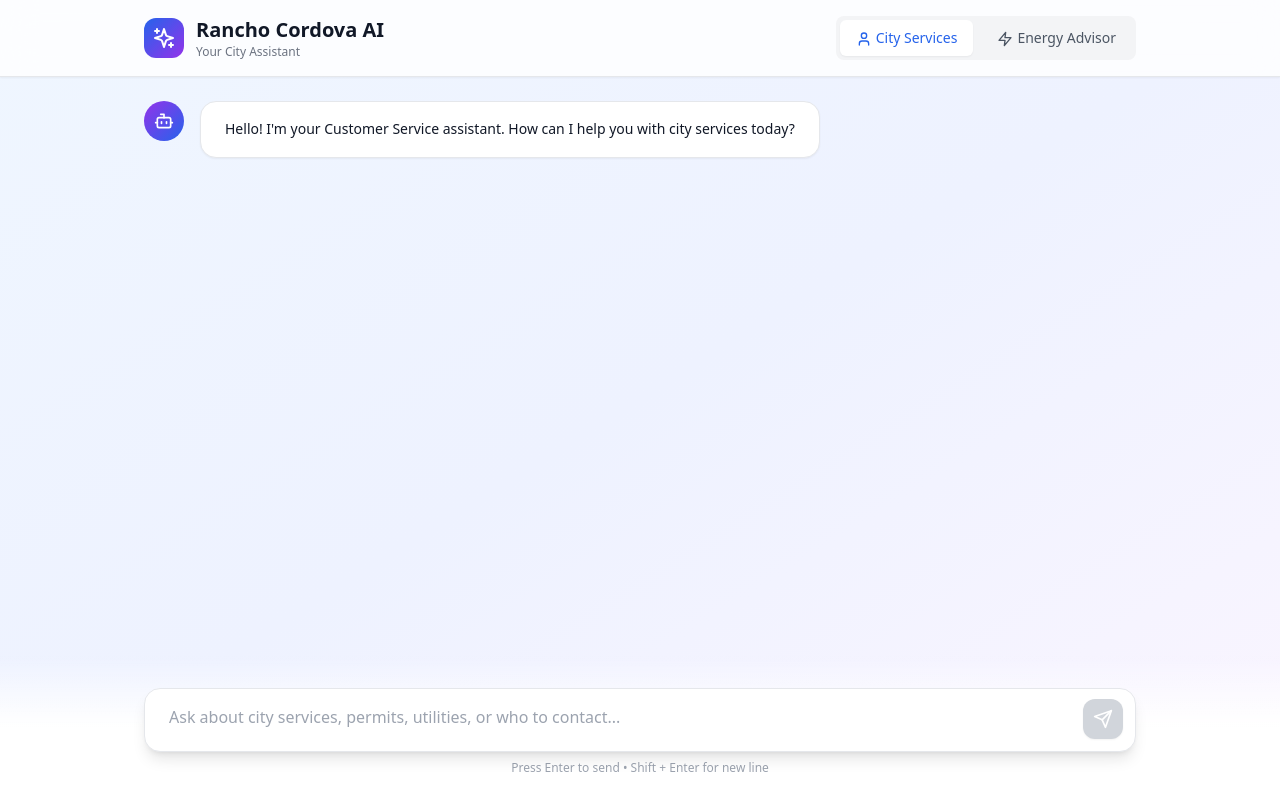
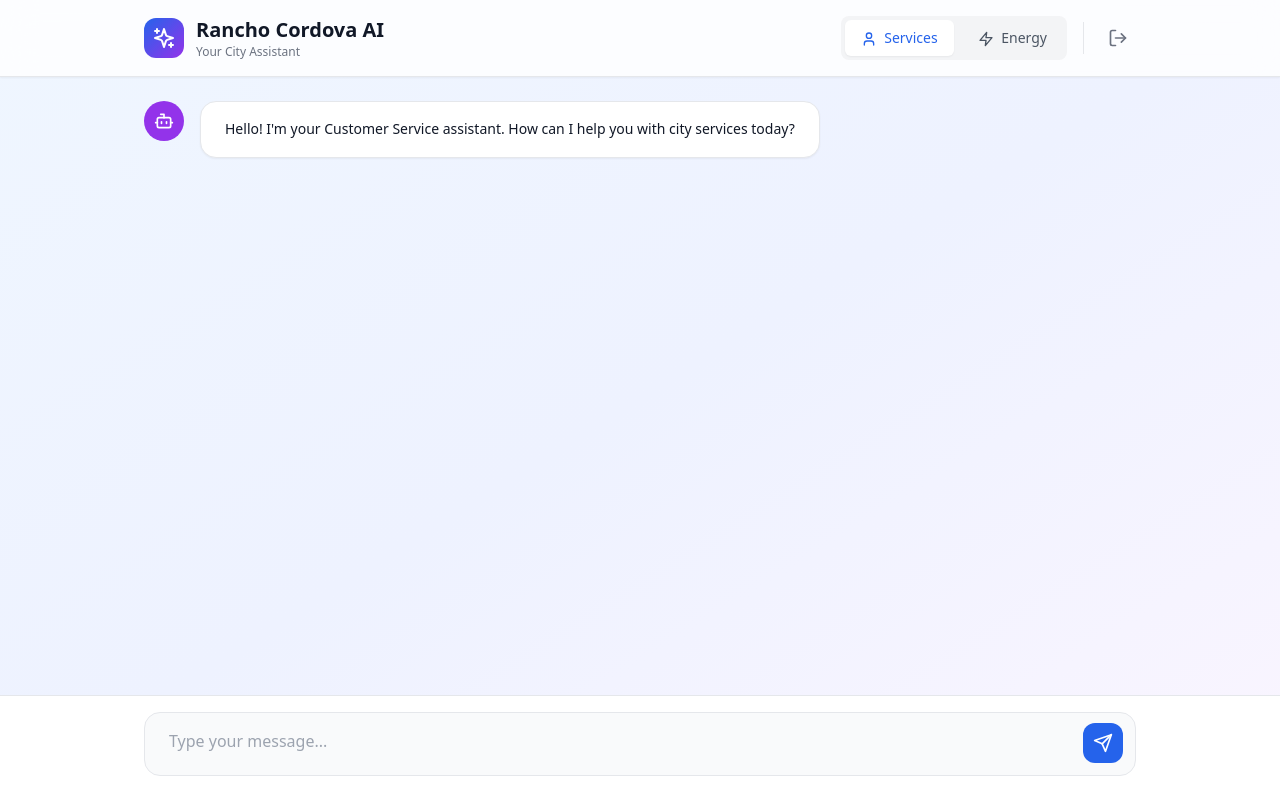
Before and after one commit to Ruthwik2610/Rancho_Cordova-AI, a Next.js app: page / in a window 1280 px wide. Built offline with nearby package versions, Linux system fonts and the light colour scheme; sample sign-in values are in the browser's storage.

Commit message:
Update page.tsx

```diff
--- a/app/page.tsx
+++ b/app/page.tsx
@@ -1,7 +1,8 @@
 'use client';
 
 import { useState, useRef, useEffect } from 'react';
-import { Send, Zap, User, Bot, Sparkles, AlertCircle, CheckCircle } from 'lucide-react';
+import { useRouter } from 'next/navigation';
+import { Send, Zap, User, Bot, Sparkles, AlertCircle, CheckCircle, LogOut } from 'lucide-react';
 import { motion, AnimatePresence } from 'framer-motion';
 import {
   Chart as ChartJS,
@@ -18,18 +19,7 @@ import {
 } from 'chart.js';
 import { Line, Bar, Pie, Doughnut } from 'react-chartjs-2';
 
-// Register Chart.js components
-ChartJS.register(
-  CategoryScale,
-  LinearScale,
-  PointElement,
-  LineElement,
-  BarElement,
-  ArcElement,
-  Title,
-  Tooltip,
-  Legend
-);
+ChartJS.register(CategoryScale, LinearScale, PointElement, LineElement, BarElement, ArcElement, Title, Tooltip, Legend);
 
 interface ChartDataset {
   label: string;
@@ -63,6 +53,7 @@ interface Message {
 type AgentType = 'customer' | 'energy';
 
 export default function Home() {
+  const router = useRouter();
   const [messages, setMessages] = useState<Message[]>([]);
   const [input, setInput] = useState('');
   const [loading, setLoading] = useState(false);
@@ -70,6 +61,16 @@ export default function Home() {
   const [error, setError] = useState<string | null>(null);
   const messagesEndRef = useRef<HTMLDivElement>(null);
   const inputRef = useRef<HTMLTextAreaElement>(null);
+
+  useEffect(() => {
+    const isAuthenticated = localStorage.getItem('isAuthenticated');
+    if (!isAuthenticated) router.push('/login');
+  }, [router]);
+
+  const handleLogout = () => {
+    localStorage.removeItem('isAuthenticated');
+    router.push('/login');
+  };
 
   const scrollToBottom = () => {
     messagesEndRef.current?.scrollIntoView({ behavior: 'smooth' });
@@ -80,7 +81,6 @@ export default function Home() {
   }, [messages]);
 
   useEffect(() => {
-    // Welcome message
     setMessages([{
       id: '0',
       role: 'assistant',
@@ -105,22 +105,31 @@ export default function Home() {
     setLoading(true);
     setError(null);
 
-    try {
+    // RETRY LOGIC
+    const fetchWithRetry = async (attempt = 1): Promise<any> => {
       const res = await fetch('/api/chat', {
         method: 'POST',
         headers: { 'Content-Type': 'application/json' },
-        body: JSON.stringify({
-          message: userMessage.content,
-          agentType
-        })
+        body: JSON.stringify({ message: userMessage.content, agentType })
       });
 
-      const data = await res.json();
+      if (res.status === 503) {
+        if (attempt > 10) throw new Error("Server is busy. Please try again later.");
+        setError(`Waking up AI Brain... (Attempt ${attempt}/5)`);
+        await new Promise(resolve => setTimeout(resolve, 5000));
+        return fetchWithRetry(attempt + 1);
+      }
 
       if (!res.ok) {
+        const data = await res.json();
         throw new Error(data.error || `Server error: ${res.status}`);
       }
 
+      return res.json();
+    };
+
+    try {
+      const data = await fetchWithRetry();
       const assistantMessage: Message = {
         id: (Date.now() + 1).toString(),
         role: 'assistant',
@@ -128,17 +137,16 @@ export default function Home() {
         chartData: data.chartData,
         sources: data.sources
       };
-
       setMessages(prev => [...prev, assistantMessage]);
+      setError(null);
     } catch (error: unknown) {
       console.error('Error:', error);
       const errorMessage = error instanceof Error ? error.message : 'An error occurred';
       setError(errorMessage);
-
       const errorMsg: Message = {
         id: (Date.now() + 1).toString(),
         role: 'assistant',
-        content: `I apologize, but I encountered an error. Please try again or contact support if the issue persists.`
+        content: `I apologize, but I encountered an error: ${errorMessage}`
       };
       setMessages(prev => [...prev, errorMsg]);
     } finally {
@@ -163,14 +171,7 @@ export default function Home() {
         title: { display: true, text: chartData.title },
       },
     };
-
-    const ChartComponents = {
-      line: Line,
-      bar: Bar,
-      pie: Pie,
-      doughnut: Doughnut,
-    };
-
+    const ChartComponents = { line: Line, bar: Bar, pie: Pie, doughnut: Doughnut };
     const ChartComponent = ChartComponents[chartData.chartType];
 
     return (
@@ -184,7 +185,6 @@ export default function Home() {
 
   return (
     <div className="min-h-screen bg-gradient-to-br from-blue-50 via-indigo-50 to-purple-50">
-      {/* Header */}
       <header className="sticky top-0 z-50 bg-white/80 backdrop-blur-lg border-b border-gray-200 shadow-sm">
         <div className="max-w-5xl mx-auto px-4 py-4">
           <div className="flex items-center justify-between">
@@ -197,123 +197,52 @@ export default function Home() {
                 <p className="text-xs text-gray-500">Your City Assistant</p>
               </div>
             </div>
-
-            {/* Agent Selector */}
-            <div className="flex gap-2 bg-gray-100 p-1 rounded-lg">
-              <button
-                onClick={() => setAgentType('customer')}
-                className={`px-4 py-2 rounded-md text-sm font-medium transition-all ${
-                  agentType === 'customer'
-                    ? 'bg-white text-blue-600 shadow-sm'
-                    : 'text-gray-600 hover:text-gray-900'
-                }`}
-              >
-                <User className="w-4 h-4 inline mr-1" />
-                City Services
-              </button>
-              <button
-                onClick={() => setAgentType('energy')}
-                className={`px-4 py-2 rounded-md text-sm font-medium transition-all ${
-                  agentType === 'energy'
-                    ? 'bg-white text-green-600 shadow-sm'
-                    : 'text-gray-600 hover:text-gray-900'
-                }`}
-              >
-                <Zap className="w-4 h-4 inline mr-1" />
-                Energy Advisor
+            <div className="flex items-center gap-3">
+              <div className="flex gap-2 bg-gray-100 p-1 rounded-lg">
+                <button onClick={() => setAgentType('customer')} className={`px-4 py-2 rounded-md text-sm font-medium transition-all ${agentType === 'customer' ? 'bg-white text-blue-600 shadow-sm' : 'text-gray-600 hover:text-gray-900'}`}>
+                  <User className="w-4 h-4 inline mr-1" /> Services
+                </button>
+                <button onClick={() => setAgentType('energy')} className={`px-4 py-2 rounded-md text-sm font-medium transition-all ${agentType === 'energy' ? 'bg-white text-green-600 shadow-sm' : 'text-gray-600 hover:text-gray-900'}`}>
+                  <Zap className="w-4 h-4 inline mr-1" /> Energy
+                </button>
+              </div>
+              <div className="h-8 w-px bg-gray-200 mx-1"></div>
+              <button onClick={handleLogout} className="p-2 text-gray-500 hover:text-red-600 hover:bg-red-50 rounded-lg transition-colors" title="Sign Out">
+                <LogOut className="w-5 h-5" />
               </button>
             </div>
           </div>
         </div>
       </header>
 
-      {/* Error Banner */}
       <AnimatePresence>
         {error && (
-          <motion.div
-            initial={{ opacity: 0, y: -20 }}
-            animate={{ opacity: 1, y: 0 }}
-            exit={{ opacity: 0, y: -20 }}
-            className="max-w-5xl mx-auto px-4 pt-4"
-          >
-            <div className="bg-red-50 border border-red-200 rounded-lg p-3 flex items-center gap-2">
-              <AlertCircle className="w-5 h-5 text-red-500 flex-shrink-0" />
-              <p className="text-sm text-red-700">{error}</p>
-              <button
-                onClick={() => setError(null)}
-                className="ml-auto text-red-500 hover:text-red-700 text-xl"
-              >
-                ×
-              </button>
+          <motion.div initial={{ opacity: 0, y: -20 }} animate={{ opacity: 1, y: 0 }} exit={{ opacity: 0, y: -20 }} className="max-w-5xl mx-auto px-4 pt-4">
+            <div className="bg-blue-50 border border-blue-200 rounded-lg p-3 flex items-center gap-2">
+              <div className="w-4 h-4 border-2 border-blue-500 border-t-transparent rounded-full animate-spin"></div>
+              <p className="text-sm text-blue-700">{error}</p>
             </div>
           </motion.div>
         )}
       </AnimatePresence>
 
-      {/* Chat Messages */}
       <main className="max-w-5xl mx-auto px-4 py-6 pb-32">
         <div className="space-y-6">
           <AnimatePresence initial={false}>
             {messages.map((msg) => (
-              <motion.div
-                key={msg.id}
-                initial={{ opacity: 0, y: 20 }}
-                animate={{ opacity: 1, y: 0 }}
-                exit={{ opacity: 0, scale: 0.95 }}
-                transition={{ duration: 0.3 }}
-                className={`flex gap-4 ${msg.role === 'user' ? 'flex-row-reverse' : ''}`}
-              >
-                {/* Avatar */}
-                <div className={`flex-shrink-0 w-10 h-10 rounded-full flex items-center justify-center ${
-                  msg.role === 'user'
-                    ? 'bg-blue-600'
-                    : agentType === 'energy'
-                    ? 'bg-gradient-to-br from-green-600 to-emerald-600'
-                    : 'bg-gradient-to-br from-purple-600 to-blue-600'
-                }`}>
-                  {msg.role === 'user' ? (
-                    <User className="w-5 h-5 text-white" />
-                  ) : agentType === 'energy' ? (
-                    <Zap className="w-5 h-5 text-white" />
-                  ) : (
-                    <Bot className="w-5 h-5 text-white" />
-                  )}
+              <motion.div key={msg.id} initial={{ opacity: 0, y: 20 }} animate={{ opacity: 1, y: 0 }} className={`flex gap-4 ${msg.role === 'user' ? 'flex-row-reverse' : ''}`}>
+                <div className={`flex-shrink-0 w-10 h-10 rounded-full flex items-center justify-center ${msg.role === 'user' ? 'bg-blue-600' : agentType === 'energy' ? 'bg-green-600' : 'bg-purple-600'}`}>
+                  {msg.role === 'user' ? <User className="w-5 h-5 text-white" /> : <Bot className="w-5 h-5 text-white" />}
                 </div>
-
-                {/* Message Content */}
                 <div className={`flex-1 max-w-3xl ${msg.role === 'user' ? 'text-right' : ''}`}>
-                  <div
-                    className={`inline-block px-6 py-4 rounded-2xl shadow-sm ${
-                      msg.role === 'user'
-                        ? 'bg-blue-600 text-white'
-                        : 'bg-white text-gray-900 border border-gray-200'
-                    }`}
-                  >
+                  <div className={`inline-block px-6 py-4 rounded-2xl shadow-sm ${msg.role === 'user' ? 'bg-blue-600 text-white' : 'bg-white text-gray-900 border border-gray-200'}`}>
                     <p className="text-sm leading-relaxed whitespace-pre-wrap">{msg.content}</p>
                   </div>
-
-                  {/* Chart Visualization */}
-                  {msg.chartData && msg.role === 'assistant' && (
-                    <motion.div
-                      initial={{ opacity: 0, scale: 0.95 }}
-                      animate={{ opacity: 1, scale: 1 }}
-                      transition={{ delay: 0.2 }}
-                    >
-                      {renderChart(msg.chartData)}
-                    </motion.div>
-                  )}
-
-                  {/* Sources */}
-                  {msg.sources && msg.sources.length > 0 && (
+                  {msg.chartData && renderChart(msg.chartData)}
+                  {msg.sources && (
                     <div className="mt-2 flex flex-wrap gap-2">
-                      {msg.sources.map((source, idx) => (
-                        <span
-                          key={idx}
-                          className="inline-flex items-center gap-1 px-2 py-1 bg-gray-100 text-gray-600 text-xs rounded-full"
-                        >
-                          <CheckCircle className="w-3 h-3" />
-                          {source.source} ({source.score}%)
-                        </span>
+                      {msg.sources.map((s, i) => (
+                        <span key={i} className="inline-flex items-center gap-1 px-2 py-1 bg-gray-100 text-gray-600 text-xs rounded-full"><CheckCircle className="w-3 h-3" />{s.source}</span>
                       ))}
                     </div>
                   )}
@@ -321,72 +250,19 @@ export default function Home() {
               </motion.div>
             ))}
           </AnimatePresence>
-
-          {/* Loading Indicator */}
-          {loading && (
-            <motion.div
-              initial={{ opacity: 0 }}
-              animate={{ opacity: 1 }}
-              className="flex gap-4"
-            >
-              <div className={`w-10 h-10 rounded-full flex items-center justify-center ${
-                agentType === 'energy'
-                  ? 'bg-gradient-to-br from-green-600 to-emerald-600'
-                  : 'bg-gradient-to-br from-purple-600 to-blue-600'
-              }`}>
-                {agentType === 'energy' ? (
-                  <Zap className="w-5 h-5 text-white" />
-                ) : (
-                  <Bot className="w-5 h-5 text-white" />
-                )}
-              </div>
-              <div className="flex-1">
-                <div className="inline-block px-6 py-4 rounded-2xl bg-white border border-gray-200 shadow-sm">
-                  <div className="flex gap-2">
-                    <div className="w-2 h-2 bg-gray-400 rounded-full animate-bounce" style={{ animationDelay: '0ms' }}></div>
-                    <div className="w-2 h-2 bg-gray-400 rounded-full animate-bounce" style={{ animationDelay: '150ms' }}></div>
-                    <div className="w-2 h-2 bg-gray-400 rounded-full animate-bounce" style={{ animationDelay: '300ms' }}></div>
-                  </div>
-                </div>
-              </div>
-            </motion.div>
-          )}
-
           <div ref={messagesEndRef} />
         </div>
       </main>
 
-      {/* Input Area */}
-      <div className="fixed bottom-0 left-0 right-0 bg-gradient-to-t from-white via-white to-transparent pt-8 pb-6">
+      <div className="fixed bottom-0 left-0 right-0 bg-white pt-4 pb-6 border-t border-gray-200">
         <div className="max-w-5xl mx-auto px-4">
           <form onSubmit={sendMessage} className="relative">
-            <div className="relative bg-white rounded-2xl shadow-lg border border-gray-200 focus-within:ring-2 focus-within:ring-blue-500 focus-within:border-transparent transition-all">
-              <textarea
-                ref={inputRef}
-                value={input}
-                onChange={(e) => setInput(e.target.value)}
-                onKeyDown={handleKeyDown}
-                placeholder={
-                  agentType === 'energy'
-                    ? 'Ask about energy savings, SMUD programs, or request data visualizations...'
-                    : 'Ask about city services, permits, utilities, or who to contact...'
-                }
-                rows={1}
-                disabled={loading}
-                className="w-full px-6 py-4 pr-14 bg-transparent border-none resize-none focus:outline-none text-gray-900 placeholder-gray-400 max-h-32"
-                style={{ minHeight: '56px' }}
-              />
-              <button
-                type="submit"
-                disabled={loading || !input.trim()}
-                className="absolute right-3 bottom-3 w-10 h-10 bg-blue-600 hover:bg-blue-700 disabled:bg-gray-300 disabled:cursor-not-allowed rounded-xl flex items-center justify-center transition-colors shadow-sm"
-              >
-                <Send className="w-5 h-5 text-white" />
+            <div className="relative bg-gray-50 rounded-2xl border border-gray-200 focus-within:ring-2 focus-within:ring-blue-500">
+              <textarea ref={inputRef} value={input} onChange={(e) => setInput(e.target.value)} onKeyDown={handleKeyDown} placeholder="Type your message..." rows={1} disabled={loading} className="w-full px-6 py-4 pr-14 bg-transparent border-none resize-none focus:outline-none" style={{ minHeight: '56px' }} />
+              <button type="submit" disabled={loading || !input.trim()} className="absolute right-3 bottom-3 w-10 h-10 bg-blue-600 hover:bg-blue-700 text-white rounded-xl flex items-center justify-center">
+                <Send className="w-5 h-5" />
               </button>
             </div>
-            <p className="text-xs text-gray-400 text-center mt-2">
-              Press Enter to send • Shift + Enter for new line
-            </p>
           </form>
         </div>
       </div>
```
